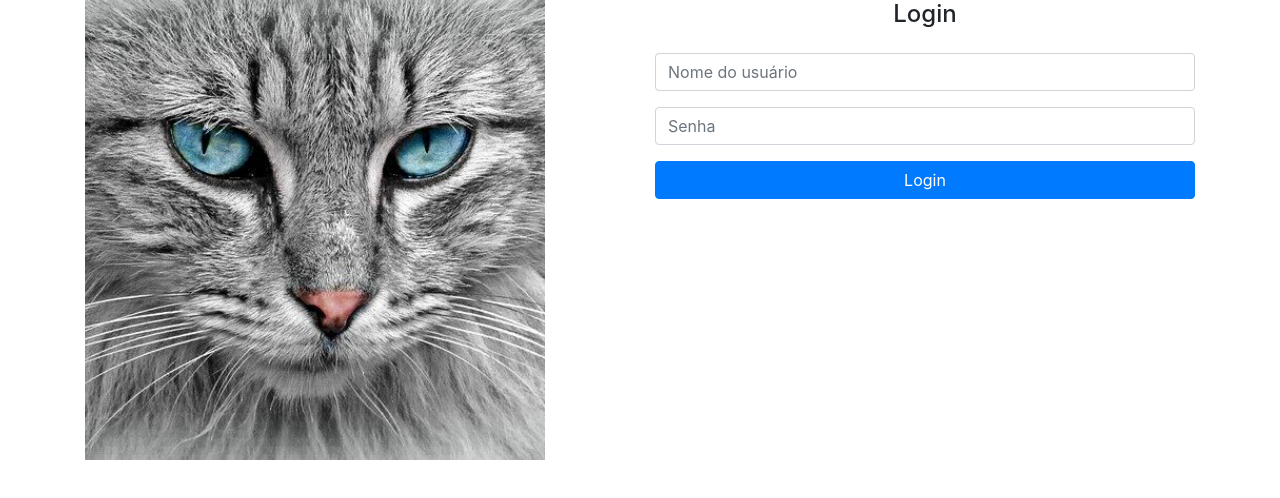
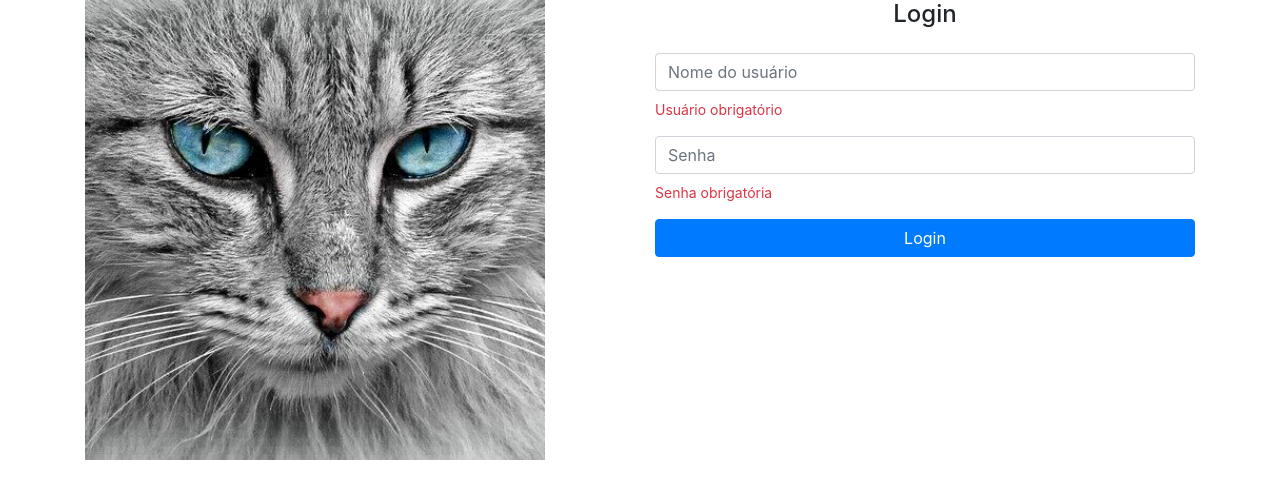
Before and after one commit to alanbritodossantos/angular-pratica-arquitetura-formulario, an Angular app in the folder gatitobook/: page /home in a window 1280 px wide. Shown: the top 498 px of the page. Built offline with nearby package versions, Linux system fonts and the light colour scheme.

Commit message:
Validação de campos

```diff
--- a/gatitobook/src/app/home/home.module.ts
+++ b/gatitobook/src/app/home/home.module.ts
@@ -1,3 +1,4 @@
+import { MensagensModule } from './../componentes/mensagens/mensagens.module';
 import { NgModule } from '@angular/core';
 import { CommonModule } from '@angular/common';
 
@@ -8,7 +9,7 @@ import { FormsModule } from '@angular/forms';
 
 @NgModule({
   declarations: [HomeComponent, LoginComponent],
-  imports: [CommonModule, HomeRoutingModule, FormsModule],
+  imports: [CommonModule, HomeRoutingModule, FormsModule,MensagensModule],
   exports: [HomeComponent],
 })
 export class HomeModule {}
--- a/gatitobook/src/app/home/login/login.component.html
+++ b/gatitobook/src/app/home/login/login.component.html
@@ -2,11 +2,13 @@
 
 <form class="form mt-4" (ngSubmit)="login()">
   <div class="form-group">
-    <input class="form-control" placeholder="Nome do usuário" [(ngModel)]="usuario" name="usuario"/>
+    <input class="form-control" placeholder="Nome do usuário" [(ngModel)]="usuario" name="usuario" #campoUsuario="ngModel" required/>
+    <app-mensagens *ngIf="campoUsuario.invalid" mensagem="Usuário obrigatório"></app-mensagens>
   </div>
 
   <div class="form-group">
-    <input type="password" class="form-control" placeholder="Senha" [(ngModel)]="senha" name="senha"/>
+    <input type="password" class="form-control" placeholder="Senha" [(ngModel)]="senha" name="senha" #campoSenha="ngModel" required/>
+    <app-mensagens *ngIf="campoSenha.invalid" mensagem="Senha obrigatória"></app-mensagens>
   </div>
 
   <button type="submit" class="btn btn-primary btn-block">Login</button>
```
